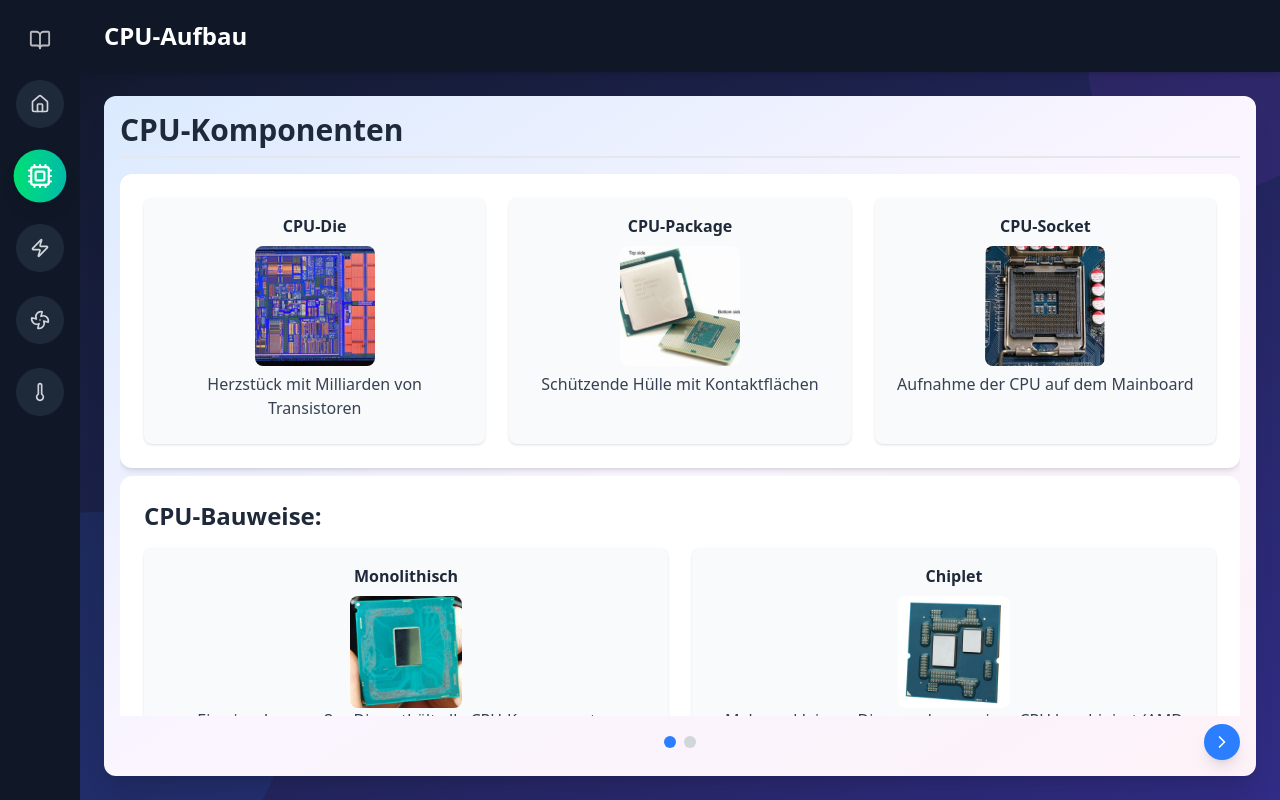
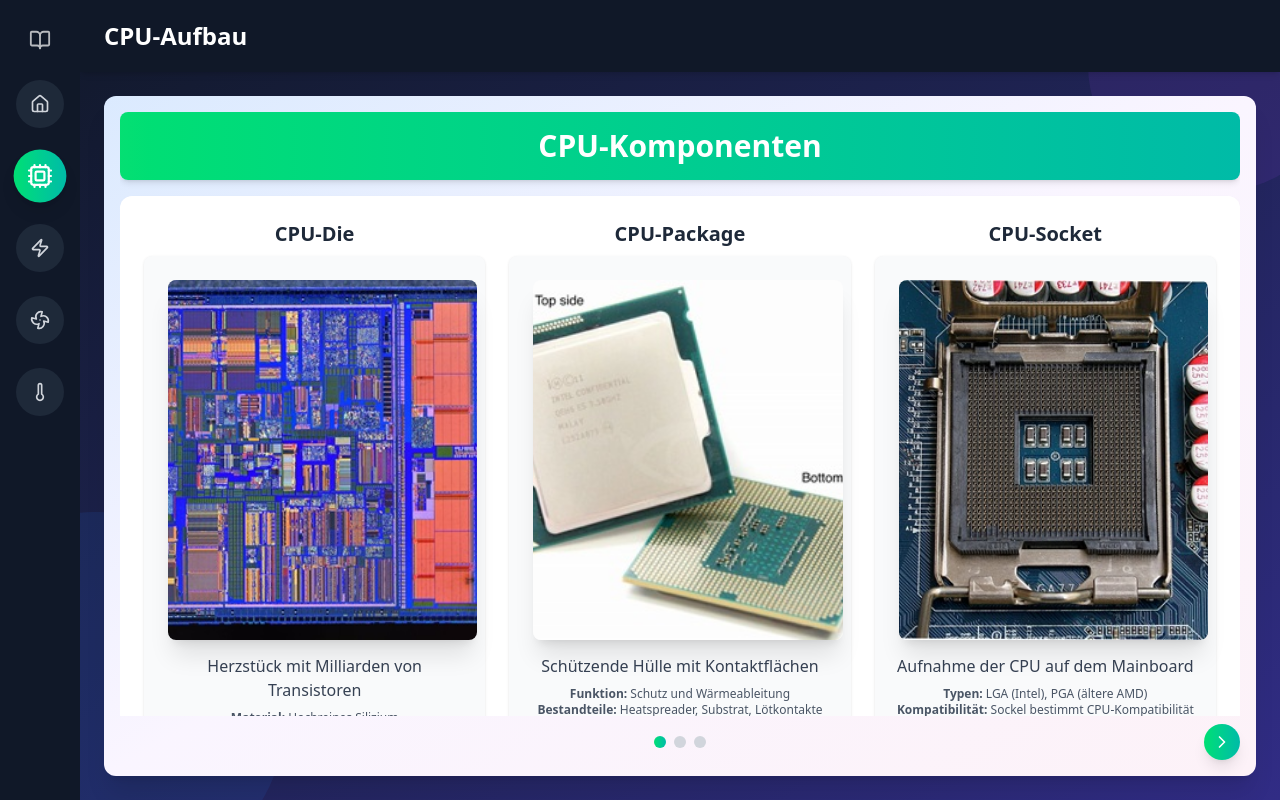
Before and after one commit to HendrikHoemberg/CpuUndKuehlung, a React (Vite) app: page / in a window 1280 px wide. Both pictures are taken after a click on the item "CPU-Aufbau". Built offline with nearby package versions, Linux system fonts and the light colour scheme.

Commit message:
various UI changes

```diff
--- a/src/components/Flyer.jsx
+++ b/src/components/Flyer.jsx
@@ -29,7 +29,7 @@ const InteractiveImage = ({ emoji, img, alt, description, position = "top" }) =>
   );
 };
 
-const Flyer = ({ pages, title }) => {
+const Flyer = ({ pages, title, pageId }) => {
   const [currentPage, setCurrentPage] = useState(0);
   const [isFlipping, setIsFlipping] = useState(false);
   const [isMobile, setIsMobile] = useState(false);
@@ -82,8 +82,17 @@ const Flyer = ({ pages, title }) => {
     }
   };
 
-  // Color themes
-  const colorThemes = [
+  // Page color mapping from sidebar
+  const pageColors = {
+    'einfuehrung': { text: "text-gray-800", accent: "bg-gradient-to-r from-blue-400 to-purple-500" },
+    'cpuAufbau': { text: "text-gray-800", accent: "bg-gradient-to-r from-green-400 to-teal-500" },
+    'cpuFunktion': { text: "text-gray-800", accent: "bg-gradient-to-r from-yellow-400 to-orange-500" },
+    'kuehlmethoden': { text: "text-gray-800", accent: "bg-gradient-to-r from-cyan-300 to-indigo-600" },
+    'waermemanagement': { text: "text-gray-800", accent: "bg-gradient-to-r from-amber-600 to-rose-600" },
+  };
+
+  // Default theme if pageId is not provided
+  const defaultThemes = [
     { text: "text-gray-800", accent: "bg-blue-500" },
     { text: "text-gray-800", accent: "bg-green-500" },
     { text: "text-gray-800", accent: "bg-orange-500" },
@@ -91,7 +100,7 @@ const Flyer = ({ pages, title }) => {
     { text: "text-gray-800", accent: "bg-red-500" },
   ];
 
-  const theme = colorThemes[currentPage % colorThemes.length];
+  const theme = pageId && pageColors[pageId] ? pageColors[pageId] : defaultThemes[currentPage % defaultThemes.length];
 
   return (
     <div className="mx-auto relative w-full flex flex-col h-full">
@@ -110,7 +119,7 @@ const Flyer = ({ pages, title }) => {
           </div>
 
           {/* Navigation Controls */}
-          <div className="flex justify-between items-center mt-1 md:mt-2 flex-shrink-0">
+          <div className="flex justify-between items-center mt-2 md:mt-2 flex-shrink-0">
             <button
               onClick={goToPreviousPage}
               disabled={currentPage === 0}
--- a/src/pages/Einfuehrung.jsx
+++ b/src/pages/Einfuehrung.jsx
@@ -75,7 +75,7 @@ const Einfuehrung = ({ activePage, setActivePage }) => {
   ];
 
 
-  return <Flyer pages={pages} />;
+  return <Flyer pages={pages} pageId="einfuehrung" title="Einführung" />;
 };
 
 export default Einfuehrung;
--- a/src/pages/cpuAufbau.jsx
+++ b/src/pages/cpuAufbau.jsx
@@ -2,63 +2,94 @@ import { Flyer, InteractiveImage } from '../components/Flyer';
 
 const CpuAufbau = () => {
   const pages = [
-    // CPU Die and Package
+    // CPU Components
     (
       <div className="flex flex-col space-y-2">
-        <h2 className="text-3xl font-bold pb-2 mb-4 border-b-2 border-gray-200">CPU-Komponenten</h2>
+        <h2 className="text-3xl font-bold p-4 mb-4 rounded-lg text-white bg-gradient-to-r from-green-400 to-teal-500 shadow-md text-center">CPU-Komponenten</h2>
 
         <div className="bg-white shadow-md p-6 rounded-xl">
+
           <div className="grid grid-cols-1 md:grid-cols-3 gap-6 justify-between">
+            <div>
+              <h4 className="text-xl font-bold mb-2 text-gray-800 text-center">CPU-Die</h4>
               <div className="rounded-lg p-4 bg-gray-50 shadow-sm text-center">
-              <h4 className="font-bold mb-2 text-gray-800">CPU-Die</h4>
                 <InteractiveImage
-                img={<img src="/CpuUndKuehlung/images/DieShot.jpg" className="w-30 h-30 object-cover rounded-lg"/>}
+                  img={<img src="/CpuUndKuehlung/images/DieShot.jpg" className="w-30 h-30 md:w-90 md:h-90 object-cover rounded-lg shadow-xl m-2"/>}
                   alt="CPU Die"
                   description="Auf einem modernen CPU-Die können sich über 50 Milliarden Transistoren befinden!"
                   position="bottom"
                 />
                 <p className="text-gray-700 mb-2">Herzstück mit Milliarden von Transistoren</p>
+                <div className="text-xs text-gray-600 mt-2">
+                  <p><strong>Material:</strong> Hochreines Silizium</p>
+                  <p><strong>Größe:</strong> Typischerweise 10-20mm²</p>
+                  <p><strong>Strukturbreite:</strong> Aktuelle CPUs nutzen 5-7nm Technologie</p>
+                </div>
+              </div>
             </div>
 
+            <div>
+              <h4 className="text-xl font-bold mb-2 text-gray-800 text-center">CPU-Package</h4>
               <div className="rounded-lg p-4 bg-gray-50 shadow-sm text-center">
-              <h4 className="font-bold mb-2 text-gray-800">CPU-Package</h4>
                 <InteractiveImage
-                img={<img src="/CpuUndKuehlung/images/Package.jpg" className="w-30 h-30 object-cover rounded-lg"/>}
+                  img={<img src="/CpuUndKuehlung/images/Package.jpg" className="w-30 h-30 md:w-90 md:h-90 object-cover rounded-lg shadow-xl m-2"/>}
                   alt="CPU Package"
                   description="Das Package schützt den empfindlichen Silizium-Die und hat Kontaktflächen zur Verbindung mit dem Mainboard."
                   position="bottom"
                 />
                 <p className="text-gray-700 mb-2">Schützende Hülle mit Kontaktflächen</p>
+                <div className="text-xs text-gray-600 mt-2">
+                  <p><strong>Funktion:</strong> Schutz und Wärmeableitung</p>
+                  <p><strong>Bestandteile:</strong> Heatspreader, Substrat, Lötkontakte</p>
+                  <p><strong>Material:</strong> Meist Kupfer mit Nickel-Beschichtung</p>
+                </div>
+              </div>
             </div>
 
+            <div>
+              <h4 className="text-xl font-bold mb-2 text-gray-800 text-center">CPU-Socket</h4>
               <div className="rounded-lg p-4 bg-gray-50 shadow-sm text-center">
-              <h4 className="font-bold mb-2 text-gray-800">CPU-Socket</h4>
                 <InteractiveImage
-                img={<img src="/CpuUndKuehlung/images/Socket.jpg" className="w-30 h-30 object-cover rounded-lg"/>}
+                  img={<img src="/CpuUndKuehlung/images/Socket.jpg" className="w-30 h-30 md:w-90 md:h-90 object-cover rounded-lg shadow-xl m-2"/>}
                   alt="CPU Socket"
                   description="Moderne CPU-Sockel haben bis zu 4.000+ Kontaktpins zur Daten- und Stromübertragung."
                   position="bottom"
                 />
                 <p className="text-gray-700 mb-2">Aufnahme der CPU auf dem Mainboard</p>
+                <div className="text-xs text-gray-600 mt-2">
+                  <p><strong>Typen:</strong> LGA (Intel), PGA (ältere AMD)</p>
+                  <p><strong>Kompatibilität:</strong> Sockel bestimmt CPU-Kompatibilität</p>
+                  <p><strong>Lebensdauer:</strong> Meist 2-3 CPU-Generationen</p>
                 </div>
               </div>
             </div>
+          </div>
+        </div>
+      </div>
+    ),
+
+    // CPU Construction
+    (
+      <div className="flex flex-col space-y-2">
+        <h2 className="text-3xl font-bold p-4 mb-4 rounded-lg text-white bg-gradient-to-r from-green-400 to-teal-500 shadow-md text-center">CPU-Bauweise</h2>
 
         <div className="bg-white shadow-md p-6 rounded-xl mb-6">
-          <h3 className="text-2xl font-bold mb-4 text-gray-800">CPU-Bauweise:</h3>
           <div className="grid grid-cols-2 gap-6">
+            <div>
+              <h4 className="text-xl font-bold mb-2 text-gray-800 text-center">Monolithisch</h4>
               <div className="rounded-lg p-4 bg-gray-50 shadow-sm text-center">
-              <h4 className="font-bold mb-2 text-gray-800">Monolithisch</h4>
-              <img src="/CpuUndKuehlung/images/IntelDie.jpg" className="w-28 h-28 object-cover rounded-lg mx-auto" />
+                <img src="/CpuUndKuehlung/images/IntelDie.jpg" className="w-28 h-28 md:w-90 md:h-90 object-cover rounded-lg mx-auto shadow-xl m-2" />
                 <p className="text-gray-700 mb-2">Ein einzelner großer Die enthält alle CPU-Komponenten (traditioneller Ansatz von Intel)</p>
                 <div className="text-xs text-gray-600">
                   <p><strong>Vorteile:</strong> Geringere Latenz zwischen Komponenten</p>
                   <p><strong>Nachteile:</strong> Geringere Ausbeute bei der Produktion, höhere Kosten</p>
                 </div>
               </div>
+            </div>
+            <div>
+              <h4 className="text-xl font-bold mb-2 text-gray-800 text-center">Chiplet</h4>
               <div className="rounded-lg p-4 bg-gray-50 shadow-sm text-center">
-              <h4 className="font-bold mb-2 text-gray-800">Chiplet</h4>
-              <img src="/CpuUndKuehlung/images/AmdDie.jpg" className="w-28 h-28 object-cover rounded-lg mx-auto" />
+                <img src="/CpuUndKuehlung/images/AmdDie.jpg" className="w-28 h-28 md:w-90 md:h-90 object-cover rounded-lg mx-auto shadow-xl m-2" />
                 <p className="text-gray-700 mb-2">Mehrere kleinere Dies werden zu einer CPU kombiniert (AMD Ryzen-Architektur)</p>
                 <div className="text-xs text-gray-600">
                   <p><strong>Vorteile:</strong> Bessere Produktionsausbeute, kostengünstiger</p>
@@ -68,12 +99,13 @@ const CpuAufbau = () => {
             </div>
           </div>
         </div>
+      </div>
     ),
 
-    // CPU Components page
+    // CPU Blocks page
     (
       <div className="flex flex-col space-y-4 h-full">
-        <h2 className="text-3xl font-bold pb-2 mb-2 border-b-2 border-gray-200">Funktionsblöcke der CPU</h2>
+        <h2 className="text-3xl font-bold p-4 mb-2 rounded-lg text-white bg-gradient-to-r from-green-400 to-teal-500 shadow-md text-center">Funktionsblöcke der CPU</h2>
 
         <div className="grid grid-cols-2 gap-2">
           <div className="bg-white shadow-md p-5 rounded-xl">
@@ -178,7 +210,7 @@ const CpuAufbau = () => {
     )
   ];
 
-  return <Flyer pages={pages} />;
+  return <Flyer pages={pages} pageId="cpuAufbau" />;
 };
 
 export default CpuAufbau;
--- a/src/pages/cpuFunktion.jsx
+++ b/src/pages/cpuFunktion.jsx
@@ -5,7 +5,7 @@ const CpuFunktion = () => {
     // CPU Architecture Types page
     (
       <div className="flex flex-col space-y-4 h-full">
-        <h2 className="text-3xl font-bold pb-2 mb-2 border-b-2 border-gray-200">CPU-Architekturen</h2>
+        <h2 className="text-3xl font-bold p-4 mb-2 rounded-lg text-white bg-gradient-to-r from-yellow-400 to-orange-500 shadow-md text-center">CPU-Architekturen</h2>
 
         <div className="grid grid-cols-2 gap-4 mb-3">
           <div>
@@ -173,7 +173,7 @@ const CpuFunktion = () => {
     // Performance and Parallelization page
     (
       <div className="flex flex-col space-y-4 h-full">
-        <h2 className="text-3xl font-bold pb-2 mb-2 border-b-2 border-gray-200">Leistung & Parallelisierung</h2>
+        <h2 className="text-3xl font-bold p-4 mb-2 rounded-lg text-white bg-gradient-to-r from-yellow-400 to-orange-500 shadow-md text-center">Leistung & Parallelisierung</h2>
 
         <div className="grid grid-cols-2 gap-4 mb-3">
           <div className="bg-white shadow-md p-4 rounded-xl">
@@ -304,7 +304,7 @@ const CpuFunktion = () => {
     )
   ];
 
-  return <Flyer pages={pages} />;
+  return <Flyer pages={pages} pageId="cpuFunktion" />;
 };
 
 export default CpuFunktion;
--- a/src/pages/kuehlmethoden.jsx
+++ b/src/pages/kuehlmethoden.jsx
@@ -5,7 +5,7 @@ const Kuehlmethoden = () => {
     // Cooling Overview
     (
       <div className="flex flex-col space-y-4 h-full">
-        <h2 className="text-3xl font-bold pb-2 mb-2 border-b-2 border-gray-200">Kühlmethoden</h2>
+        <h2 className="text-3xl font-bold p-4 mb-2 rounded-lg text-white bg-gradient-to-r from-cyan-300 to-indigo-600 shadow-md text-center">Kühlmethoden</h2>
 
         <div className="grid grid-cols-2 gap-4 items-center mb-2">
           <div>
@@ -121,7 +121,7 @@ const Kuehlmethoden = () => {
     )
   ];
 
-  return <Flyer pages={pages} />;
+  return <Flyer pages={pages} pageId="kuehlmethoden" />;
 };
 
 export default Kuehlmethoden;
--- a/src/pages/waermemanagement.jsx
+++ b/src/pages/waermemanagement.jsx
@@ -5,7 +5,7 @@ const Waermemanagement = () => {
     // Heat Management Overview
     (
       <div className="flex flex-col space-y-4 h-full">
-        <h2 className="text-3xl font-bold pb-2 mb-2 border-b-2 border-gray-200">Wärmemanagement</h2>
+        <h2 className="text-3xl font-bold p-4 mb-2 rounded-lg text-white bg-gradient-to-r from-amber-600 to-rose-600 shadow-md text-center">Wärmemanagement</h2>
 
         <div className="grid grid-cols-2 gap-4 items-center mb-2">
           <div>
@@ -148,7 +148,7 @@ const Waermemanagement = () => {
     )
   ];
 
-  return <Flyer pages={pages} />;
+  return <Flyer pages={pages} pageId="waermemanagement" />;
 };
 
 export default Waermemanagement;
```
Also changed, not shown: 4 other files (tests, documents, lock files or other folders). Lines whose indentation alone changed are shown as unchanged.
